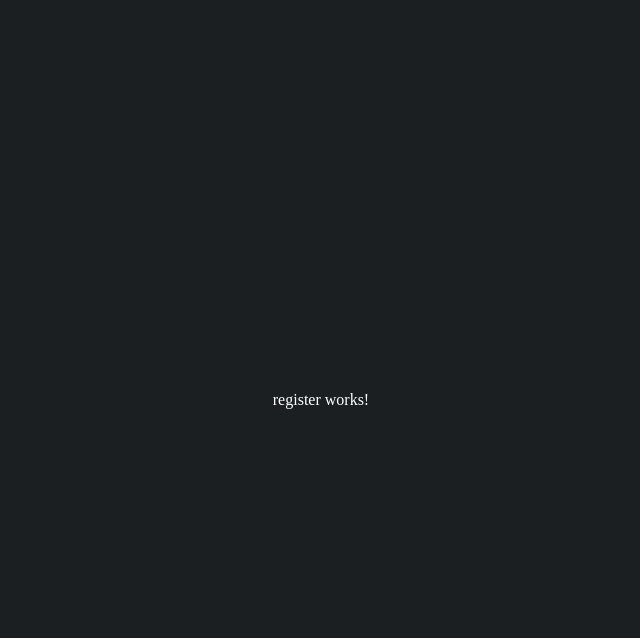
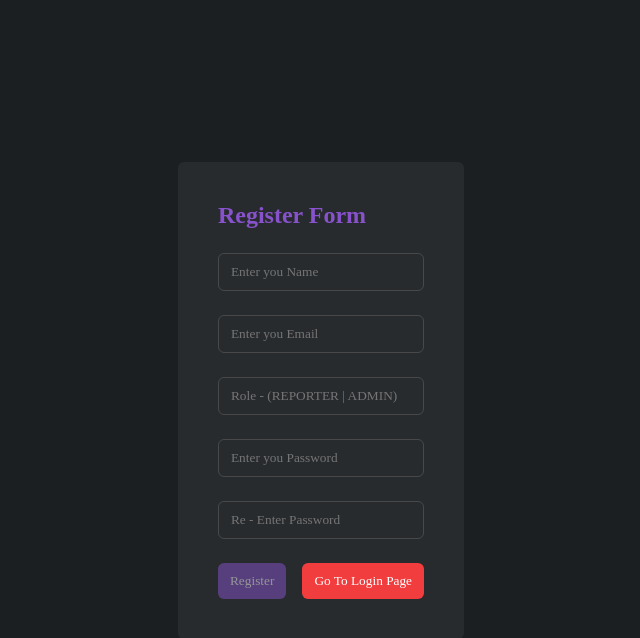
Before and after one commit to basakjeet08/Angular-Module-Three-Exam, an Angular app: page /auth/login in a window 1280 px wide. Both pictures are taken after a click on the button "Go To Register Page". Shown: the top 638 px of the page, without its empty margins (319-959 px from the left). Built offline with nearby package versions, Linux system fonts and the light colour scheme; a web font is replaced by a local one.

Commit message:
feat : Implemented the Register UI Layer.

```diff
--- a/src/app/auth/pages/register/register.component.css
+++ b/src/app/auth/pages/register/register.component.css
@@ -0,0 +1,8 @@
+.form-container {
+  padding: 40px;
+  gap: 24px;
+}
+
+.flex {
+  flex: 1;
+}
--- a/src/app/auth/pages/register/register.component.html
+++ b/src/app/auth/pages/register/register.component.html
@@ -1 +1,134 @@
-<p>register works!</p>
+<!-- This is the loading state -->
+<app-loader *ngIf="isLoading" [isLoading]="isLoading" />
+
+<!-- This is the error state -->
+<app-error-card
+  *ngIf="errorMessage"
+  [errorMessage]="errorMessage"
+  (onCancelClick)="onErrorCancelClick()"
+/>
+
+<!-- This is the Idle state of the form -->
+<form
+  *ngIf="!isLoading && !errorMessage"
+  class="card-container col-container form-container"
+  (ngSubmit)="onSubmitClick()"
+  #formContainer="ngForm"
+>
+  <h2>Register Form</h2>
+
+  <!-- Name Container -->
+  <div class="col-container">
+    <input
+      type="text"
+      name="name"
+      placeholder="Enter you Name"
+      required
+      [(ngModel)]="userInput.name"
+      #name="ngModel"
+    />
+
+    <!-- This is the error text for the name -->
+    <p class="error-text" *ngIf="name.touched && name.invalid">
+      Please enter a valid name !!
+    </p>
+  </div>
+
+  <!-- Email Container -->
+  <div class="col-container">
+    <input
+      type="email"
+      name="email"
+      placeholder="Enter you Email"
+      required
+      email
+      [(ngModel)]="userInput.email"
+      #email="ngModel"
+    />
+
+    <!-- This is the error text for the email -->
+    <p class="error-text" *ngIf="email.touched && email.invalid">
+      Please enter a valid email address !!
+    </p>
+  </div>
+
+  <!-- Role Container -->
+  <div class="col-container">
+    <input
+      type="text"
+      name="role"
+      placeholder="Role - (REPORTER | ADMIN)"
+      required
+      [(ngModel)]="userInput.role"
+      #role="ngModel"
+    />
+
+    <!-- This is the error text for the role -->
+    <p
+      class="error-text"
+      *ngIf="
+        role.touched &&
+        (role.invalid || (role.value !== 'REPORTER' && role.value !== 'ADMIN'))
+      "
+    >
+      Please enter a valid role !!
+    </p>
+  </div>
+
+  <!-- Password Container -->
+  <div class="col-container">
+    <input
+      type="password"
+      name="password"
+      placeholder="Enter you Password"
+      required
+      minlength="5"
+      [(ngModel)]="userInput.password"
+      #password="ngModel"
+    />
+
+    <!-- This is the error text for the password -->
+    <p class="error-text" *ngIf="password.touched && password.invalid">
+      Please enter a valid password !!
+    </p>
+  </div>
+
+  <!-- Confirm Password Container -->
+  <div class="col-container">
+    <input
+      type="password"
+      name="confirmPassword"
+      placeholder="Re - Enter Password"
+      required
+      [(ngModel)]="userInput.confirmPassword"
+      #confirmPassword="ngModel"
+    />
+
+    <!-- This is the error text for the password -->
+    <p
+      class="error-text"
+      *ngIf="
+        confirmPassword.touched &&
+        (password.invalid || confirmPassword.value !== password.value)
+      "
+    >
+      Please recheck the password field and this field
+    </p>
+  </div>
+
+  <!-- Button Containers -->
+  <div class="row-container">
+    <button
+      type="submit"
+      [disabled]="
+        formContainer.invalid || confirmPassword.value !== password.value
+      "
+    >
+      Register
+    </button>
+
+    <button type="button" class="destructive-btn" (click)="OnGoToLogin()">
+      Go To Login Page
+    </button>
+  </div>
+</form>
--- a/src/app/auth/pages/register/register.component.ts
+++ b/src/app/auth/pages/register/register.component.ts
@@ -1,8 +1,40 @@
 import { Component } from '@angular/core';
+import { ActivatedRoute, Router } from '@angular/router';
 
 @Component({
   selector: 'app-register',
   templateUrl: './register.component.html',
   styleUrls: ['./register.component.css'],
 })
-export class RegisterComponent {}
+export class RegisterComponent {
+  // This is the user data for the component
+  userInput = {
+    name: '',
+    email: '',
+    role: '',
+    password: '',
+    confirmPassword: '',
+  };
+
+  // These are the loading and error state variables
+  isLoading: boolean = false;
+  errorMessage: string | null = null;
+
+  // Injecting the required dependencies
+  constructor(private router: Router, private route: ActivatedRoute) {}
+
+  // This function is invoked when the user clicks on the submit button
+  onSubmitClick() {
+    console.log(this.userInput);
+  }
+
+  // This function is invoked when the user clicks on the go to login page button
+  OnGoToLogin() {
+    this.router.navigate(['../', 'login'], { relativeTo: this.route });
+  }
+
+  // This function is invoked when the user clicks on the cancel button in the error card
+  onErrorCancelClick() {
+    this.errorMessage = null;
+  }
+}
```
